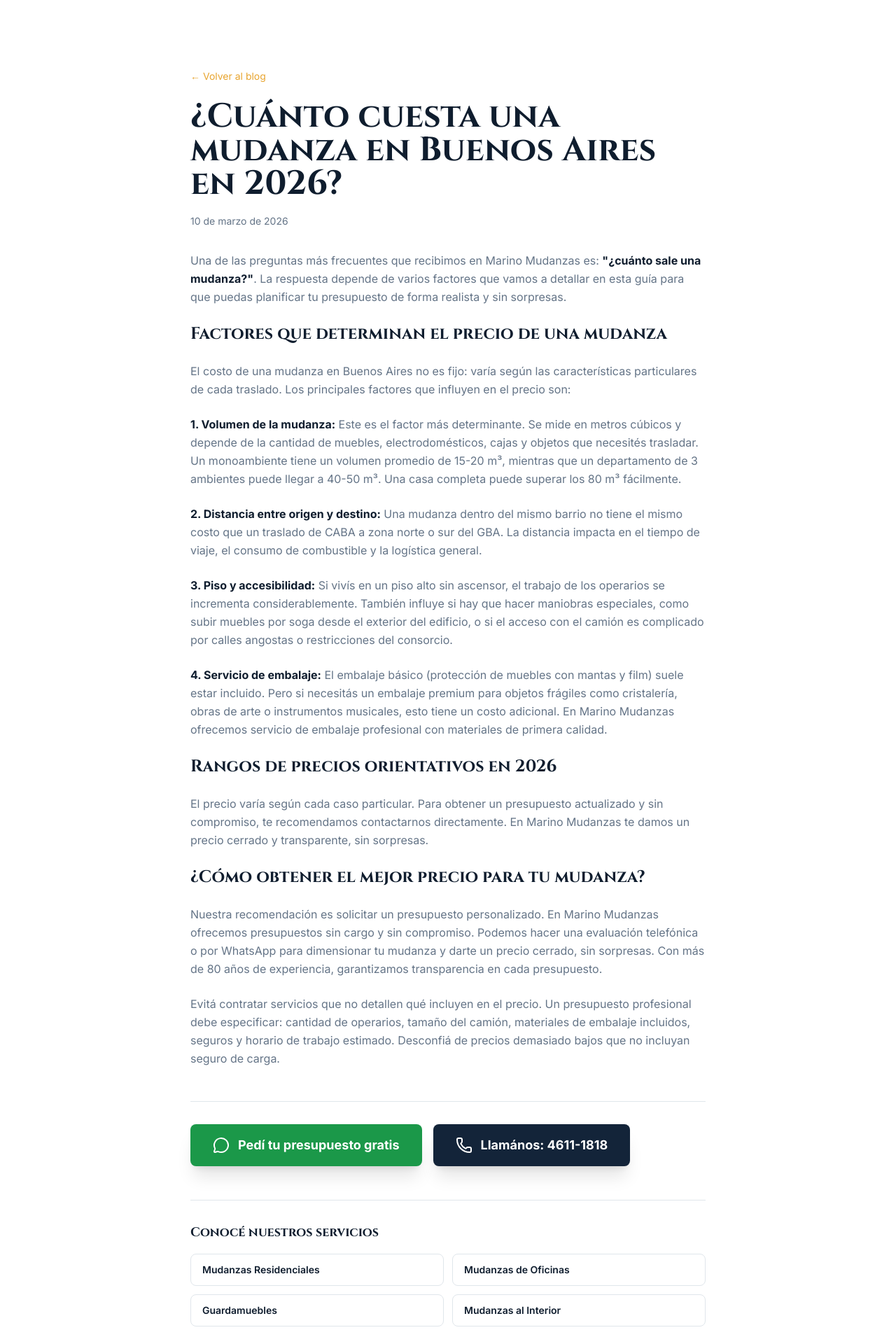
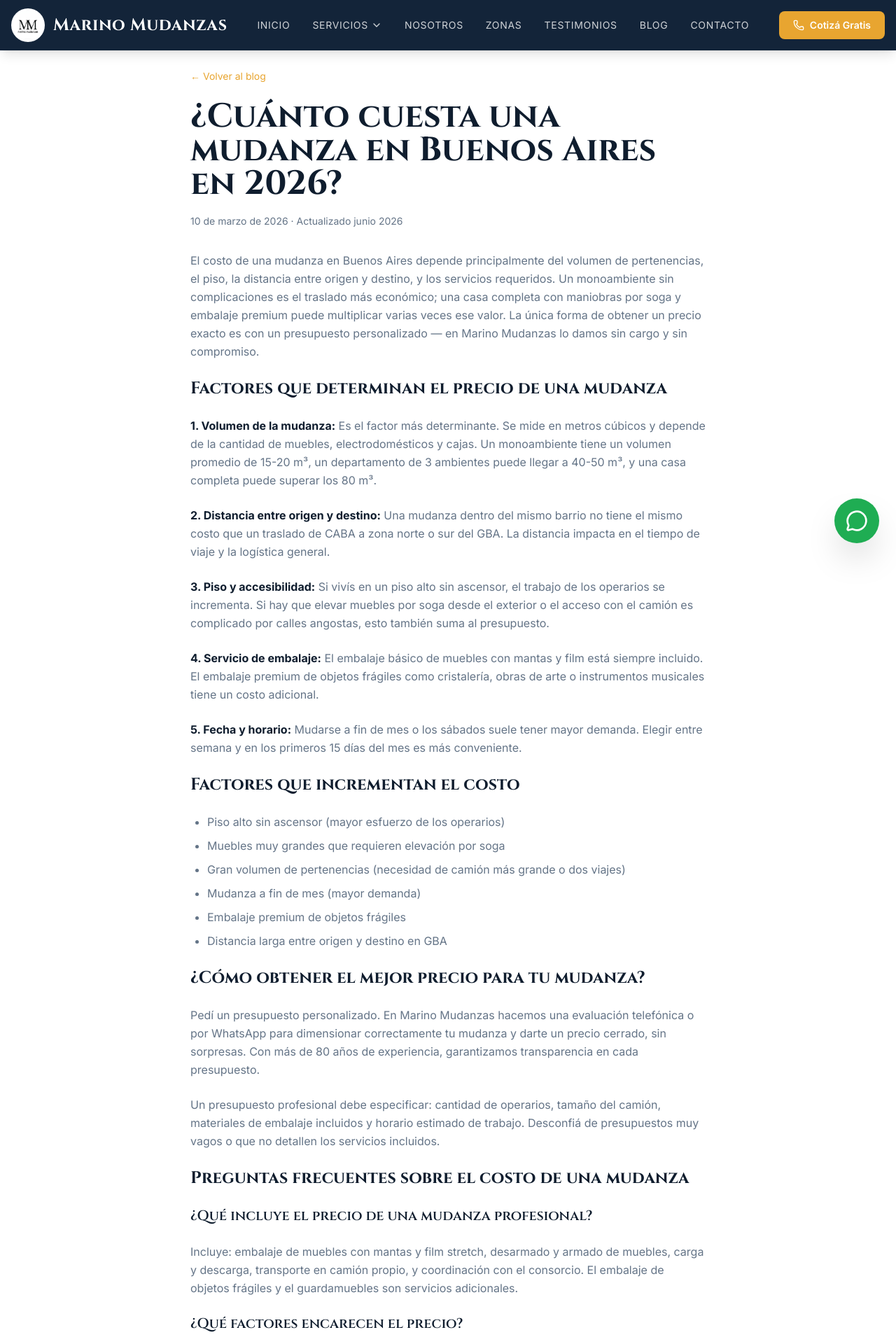
Before and after one commit to Lukaku55/marinomudanzas-next, a Next.js app: page /blog/cuanto-cuesta-mudanza-buenos-aires in a window 1280 px wide. Shown: the top 1920 px of the page at 70% size. Built offline with nearby package versions, Linux system fonts and the light colour scheme.

Commit message:
Optimize cuanto-cuesta blog: direct answer, FAQPage + breadcrumb schema, fix Header/Footer

```diff
--- a/app/blog/cuanto-cuesta-mudanza-buenos-aires/page.tsx
+++ b/app/blog/cuanto-cuesta-mudanza-buenos-aires/page.tsx
@@ -3,40 +3,82 @@
 import Footer from "@/components/Footer";
 import WhatsAppButton from "@/components/WhatsAppButton";
 import Link from "next/link";
+import { MessageCircle, Phone } from "lucide-react";
 
 export const metadata: Metadata = {
   title: "¿Cuánto cuesta una mudanza en Buenos Aires en 2026? | Marino Mudanzas",
   description: "¿Cuánto cuesta una mudanza en Buenos Aires? Precios reales por tamaño de vivienda: monoambiente, 2 y 3 ambientes. Guía actualizada 2026. Presupuesto sin cargo al 4611-1818.",
 };
 
-import { MessageCircle, Phone } from "lucide-react";
+const breadcrumbSchema = {
+  "@context": "https://schema.org",
+  "@type": "BreadcrumbList",
+  "itemListElement": [
+    { "@type": "ListItem", "position": 1, "name": "Inicio", "item": "https://www.mudanzasmarino.com.ar" },
+    { "@type": "ListItem", "position": 2, "name": "Blog", "item": "https://www.mudanzasmarino.com.ar/blog" },
+    { "@type": "ListItem", "position": 3, "name": "¿Cuánto cuesta una mudanza en Buenos Aires?", "item": "https://www.mudanzasmarino.com.ar/blog/cuanto-cuesta-mudanza-buenos-aires" }
+  ]
+};
 
-
-const jsonLd = {
+const articleSchema = {
   "@context": "https://schema.org",
   "@type": "Article",
-  "headline": "¿Cuánto cuesta una mudanza en Buenos Aires en 2026? | Marino Mudanzas",
-  "description": "Conocé los factores que definen el costo de una mudanza en Buenos Aires: volumen, distancia, piso, embalaje. Rangos de precios actualizados 2026. Presupuesto sin cargo.",
+  "headline": "¿Cuánto cuesta una mudanza en Buenos Aires en 2026?",
+  "description": "Conocé los factores que definen el costo de una mudanza en Buenos Aires: volumen, distancia, piso, embalaje. Rangos de precios actualizados 2026.",
+  "datePublished": "2026-03-10",
+  "dateModified": "2026-06-25",
   "url": "https://www.mudanzasmarino.com.ar/blog/cuanto-cuesta-mudanza-buenos-aires",
-  "author": {
-    "@type": "Organization",
-    "name": "Marino Mudanzas",
-    "url": "https://www.mudanzasmarino.com.ar"
-  },
-  "publisher": {
-    "@type": "Organization",
-    "name": "Marino Mudanzas",
-    "logo": {
-      "@type": "ImageObject",
-      "url": "https://www.mudanzasmarino.com.ar/logo-marino-nuevo.png"
+  "author": { "@type": "Organization", "name": "Marino Mudanzas", "url": "https://www.mudanzasmarino.com.ar" },
+  "publisher": { "@type": "Organization", "name": "Marino Mudanzas", "logo": { "@type": "ImageObject", "url": "https://www.mudanzasmarino.com.ar/logo-marino-nuevo.png" } },
+  "mainEntityOfPage": { "@type": "WebPage", "@id": "https://www.mudanzasmarino.com.ar/blog/cuanto-cuesta-mudanza-buenos-aires" }
+};
+
+const faqSchema = {
+  "@context": "https://schema.org",
+  "@type": "FAQPage",
+  "mainEntity": [
+    {
+      "@type": "Question",
+      "name": "¿Cuánto cuesta una mudanza de monoambiente en Buenos Aires?",
+      "acceptedAnswer": {
+        "@type": "Answer",
+        "text": "Una mudanza de monoambiente en Buenos Aires es la más económica. El precio depende del piso, la distancia y si hay ascensor. Para obtener un precio exacto para tu situación, pedí un presupuesto sin cargo."
+      }
+    },
+    {
+      "@type": "Question",
+      "name": "¿Cuánto cuesta una mudanza de 2 ambientes en Buenos Aires?",
+      "acceptedAnswer": {
+        "@type": "Answer",
+        "text": "Una mudanza de departamento de 2 ambientes en Buenos Aires tiene un precio que varía según el piso, la distancia entre origen y destino, y si requiere maniobras especiales como elevación por soga. Consultanos para un presupuesto personalizado."
+      }
+    },
+    {
+      "@type": "Question",
+      "name": "¿Qué incluye el precio de una mudanza profesional?",
+      "acceptedAnswer": {
+        "@type": "Answer",
+        "text": "Un presupuesto de mudanza profesional en Buenos Aires incluye: embalaje de muebles con mantas y film stretch, desarmado y armado de muebles, carga y descarga, transporte en camión propio, y coordinación con el consorcio. El embalaje de objetos frágiles y el guardamuebles son servicios adicionales."
+      }
+    },
+    {
+      "@type": "Question",
+      "name": "¿Qué factores encarecen el precio de una mudanza?",
+      "acceptedAnswer": {
+        "@type": "Answer",
+        "text": "Los factores que más encarecen una mudanza son: piso alto sin ascensor, necesidad de elevar muebles por soga, gran volumen de pertenencias, mudanza a fin de mes o sábados, distancia larga entre origen y destino, y servicio de embalaje premium de objetos frágiles."
+      }
     }
-  }
+  ]
 };
 
 export default function Page() {
   return (
     <>
-      <script type="application/ld+json" dangerouslySetInnerHTML={{ __html: JSON.stringify(jsonLd) }} />
+      <script type="application/ld+json" dangerouslySetInnerHTML={{ __html: JSON.stringify(breadcrumbSchema) }} />
+      <script type="application/ld+json" dangerouslySetInnerHTML={{ __html: JSON.stringify(articleSchema) }} />
+      <script type="application/ld+json" dangerouslySetInnerHTML={{ __html: JSON.stringify(faqSchema) }} />
+      <Header />
       <main className="pt-24 pb-20">
         <article className="container mx-auto px-4 max-w-3xl">
           <Link href="/blog" className="font-body text-gold hover:underline text-sm mb-6 inline-block">← Volver al blog</Link>
@@ -44,58 +86,50 @@
           <h1 className="font-display text-3xl md:text-5xl font-bold text-foreground mb-4">
             ¿Cuánto cuesta una mudanza en Buenos Aires en 2026?
           </h1>
-          <time className="font-body text-muted-foreground text-sm">10 de marzo de 2026</time>
+          <time className="font-body text-muted-foreground text-sm">10 de marzo de 2026 · Actualizado junio 2026</time>
 
           <div className="prose prose-lg mt-8 font-body text-muted-foreground leading-relaxed space-y-6">
             <p>
-              Una de las preguntas más frecuentes que recibimos en Marino Mudanzas es: <strong className="text-foreground">"¿cuánto sale una mudanza?"</strong>. La respuesta depende de varios factores que vamos a detallar en esta guía para que puedas planificar tu presupuesto de forma realista y sin sorpresas.
+              El costo de una mudanza en Buenos Aires depende principalmente del volumen de pertenencias, el piso, la distancia entre origen y destino, y los servicios requeridos. Un monoambiente sin complicaciones es el traslado más económico; una casa completa con maniobras por soga y embalaje premium puede multiplicar varias veces ese valor. La única forma de obtener un precio exacto es con un presupuesto personalizado — en Marino Mudanzas lo damos sin cargo y sin compromiso.
             </p>
 
             <h2 className="font-display text-2xl font-bold text-foreground mt-10 mb-4">Factores que determinan el precio de una mudanza</h2>
 
-            <p>
-              El costo de una mudanza en Buenos Aires no es fijo: varía según las características particulares de cada traslado. Los principales factores que influyen en el precio son:
-            </p>
+            <p><strong className="text-foreground">1. Volumen de la mudanza:</strong> Es el factor más determinante. Se mide en metros cúbicos y depende de la cantidad de muebles, electrodomésticos y cajas. Un monoambiente tiene un volumen promedio de 15-20 m³, un departamento de 3 ambientes puede llegar a 40-50 m³, y una casa completa puede superar los 80 m³.</p>
 
-            <p>
-              <strong className="text-foreground">1. Volumen de la mudanza:</strong> Este es el factor más determinante. Se mide en metros cúbicos y depende de la cantidad de muebles, electrodomésticos, cajas y objetos que necesités trasladar. Un monoambiente tiene un volumen promedio de 15-20 m³, mientras que un departamento de 3 ambientes puede llegar a 40-50 m³. Una casa completa puede superar los 80 m³ fácilmente.
-            </p>
+            <p><strong className="text-foreground">2. Distancia entre origen y destino:</strong> Una mudanza dentro del mismo barrio no tiene el mismo costo que un traslado de CABA a zona norte o sur del GBA. La distancia impacta en el tiempo de viaje y la logística general.</p>
 
-            <p>
-              <strong className="text-foreground">2. Distancia entre origen y destino:</strong> Una mudanza dentro del mismo barrio no tiene el mismo costo que un traslado de CABA a zona norte o sur del GBA. La distancia impacta en el tiempo de viaje, el consumo de combustible y la logística general.
-            </p>
+            <p><strong className="text-foreground">3. Piso y accesibilidad:</strong> Si vivís en un piso alto sin ascensor, el trabajo de los operarios se incrementa. Si hay que elevar muebles por soga desde el exterior o el acceso con el camión es complicado por calles angostas, esto también suma al presupuesto.</p>
 
-            <p>
-              <strong className="text-foreground">3. Piso y accesibilidad:</strong> Si vivís en un piso alto sin ascensor, el trabajo de los operarios se incrementa considerablemente. También influye si hay que hacer maniobras especiales, como subir muebles por soga desde el exterior del edificio, o si el acceso con el camión es complicado por calles angostas o restricciones del consorcio.
-            </p>
+            <p><strong className="text-foreground">4. Servicio de embalaje:</strong> El embalaje básico de muebles con mantas y film está siempre incluido. El embalaje premium de objetos frágiles como cristalería, obras de arte o instrumentos musicales tiene un costo adicional.</p>
 
-            <p>
-              <strong className="text-foreground">4. Servicio de embalaje:</strong> El embalaje básico (protección de muebles con mantas y film) suele estar incluido. Pero si necesitás un embalaje premium para objetos frágiles como cristalería, obras de arte o instrumentos musicales, esto tiene un costo adicional. En Marino Mudanzas ofrecemos servicio de embalaje profesional con materiales de primera calidad.
-            </p>
+            <p><strong className="text-foreground">5. Fecha y horario:</strong> Mudarse a fin de mes o los sábados suele tener mayor demanda. Elegir entre semana y en los primeros 15 días del mes es más conveniente.</p>
 
-            <p>
-
-            </p>
-
-            <h2 className="font-display text-2xl font-bold text-foreground mt-10 mb-4">Rangos de precios orientativos en 2026</h2>
-
-            <p>
-
-            </p>
-
-            <p>
-              El precio varía según cada caso particular. Para obtener un presupuesto actualizado y sin compromiso, te recomendamos contactarnos directamente. En Marino Mudanzas te damos un precio cerrado y transparente, sin sorpresas.
-            </p>
+            <h2 className="font-display text-2xl font-bold text-foreground mt-10 mb-4">Factores que incrementan el costo</h2>
+            <ul className="list-disc pl-6 space-y-2">
+              <li>Piso alto sin ascensor (mayor esfuerzo de los operarios)</li>
+              <li>Muebles muy grandes que requieren elevación por soga</li>
+              <li>Gran volumen de pertenencias (necesidad de camión más grande o dos viajes)</li>
+              <li>Mudanza a fin de mes (mayor demanda)</li>
+              <li>Embalaje premium de objetos frágiles</li>
+              <li>Distancia larga entre origen y destino en GBA</li>
+            </ul>
 
             <h2 className="font-display text-2xl font-bold text-foreground mt-10 mb-4">¿Cómo obtener el mejor precio para tu mudanza?</h2>
+            <p>Pedí un presupuesto personalizado. En Marino Mudanzas hacemos una evaluación telefónica o por WhatsApp para dimensionar correctamente tu mudanza y darte un precio cerrado, sin sorpresas. Con más de 80 años de experiencia, garantizamos transparencia en cada presupuesto.</p>
 
-            <p>
-              Nuestra recomendación es solicitar un presupuesto personalizado. En Marino Mudanzas ofrecemos presupuestos sin cargo y sin compromiso. Podemos hacer una evaluación telefónica o por WhatsApp para dimensionar tu mudanza y darte un precio cerrado, sin sorpresas. Con más de 80 años de experiencia, garantizamos transparencia en cada presupuesto.
-            </p>
+            <p>Un presupuesto profesional debe especificar: cantidad de operarios, tamaño del camión, materiales de embalaje incluidos y horario estimado de trabajo. Desconfiá de presupuestos muy vagos o que no detallen los servicios incluidos.</p>
 
-            <p>
-              Evitá contratar servicios que no detallen qué incluyen en el precio. Un presupuesto profesional debe especificar: cantidad de operarios, tamaño del camión, materiales de embalaje incluidos, seguros y horario de trabajo estimado. Desconfiá de precios demasiado bajos que no incluyan seguro de carga.
-            </p>
+            <h2 className="font-display text-2xl font-bold text-foreground mt-10 mb-4">Preguntas frecuentes sobre el costo de una mudanza</h2>
+
+            <h3 className="font-display text-xl font-semibold text-foreground mt-6 mb-2">¿Qué incluye el precio de una mudanza profesional?</h3>
+            <p>Incluye: embalaje de muebles con mantas y film stretch, desarmado y armado de muebles, carga y descarga, transporte en camión propio, y coordinación con el consorcio. El embalaje de objetos frágiles y el guardamuebles son servicios adicionales.</p>
+
+            <h3 className="font-display text-xl font-semibold text-foreground mt-6 mb-2">¿Qué factores encarecen el precio?</h3>
+            <p>Piso alto sin ascensor, necesidad de elevar muebles por soga, gran volumen de pertenencias, mudanza a fin de mes o sábados, y distancia larga entre origen y destino.</p>
+
+            <h3 className="font-display text-xl font-semibold text-foreground mt-6 mb-2">¿Cómo puedo reducir el costo de mi mudanza?</h3>
+            <p>Elegí una fecha entre semana y en los primeros 15 días del mes, embalá vos mismo lo que podás, descartá objetos que no necesitás, y reservá con anticipación para tener más opciones de fecha.</p>
           </div>
 
           <div className="flex flex-col sm:flex-row items-center gap-4 mt-12 pt-8 border-t border-border">
@@ -103,33 +137,33 @@
               href="https://wa.me/5491154507435?text=Hola%2C%20quiero%20solicitar%20un%20presupuesto%20de%20mudanza%20sin%20cargo"
               target="_blank"
               rel="noopener noreferrer"
-              className="flex items-center gap-3 bg-[hsl(142,70%,35%)] text-primary-foreground px-8 py-4 rounded-lg font-body font-bold text-lg hover:opacity-90 transition-opacity shadow-xl"
+              className="flex items-center gap-3 bg-green-600 text-white px-8 py-4 rounded-lg font-body font-bold text-lg hover:opacity-90 transition-opacity shadow-xl"
             >
               <MessageCircle className="w-6 h-6" />
               Pedí tu presupuesto gratis
             </a>
             <a
               href="tel:+541146111818"
-              className="flex items-center gap-3 bg-navy text-primary-foreground px-8 py-4 rounded-lg font-body font-bold text-lg hover:opacity-90 transition-opacity shadow-xl"
+              className="flex items-center gap-3 bg-navy text-white px-8 py-4 rounded-lg font-body font-bold text-lg hover:opacity-90 transition-opacity shadow-xl"
             >
               <Phone className="w-6 h-6" />
-              Llamános: 4611-1818
+              Llamanos: 4611-1818
             </a>
           </div>
 
           <div className="mt-12 pt-8 border-t border-border">
-            <h3 className="font-display text-lg font-bold text-foreground mb-4">Conocé nuestros servicios</h3>
-            <div className="grid grid-cols-2 gap-3">
+            <h3 className="font-display text-lg font-bold text-foreground mb-4">Artículos relacionados</h3>
+            <div className="grid grid-cols-1 sm:grid-cols-2 gap-3">
+              <Link href="/blog/que-incluye-una-mudanza" className="bg-card border border-border rounded-lg px-4 py-3 font-body text-sm font-semibold text-foreground hover:border-gold/40 hover:text-gold transition-colors">¿Qué incluye un servicio de mudanza?</Link>
+              <Link href="/blog/empresa-mudanzas-confiable-buenos-aires" className="bg-card border border-border rounded-lg px-4 py-3 font-body text-sm font-semibold text-foreground hover:border-gold/40 hover:text-gold transition-colors">Cómo elegir una empresa confiable</Link>
+              <Link href="/blog/checklist-mudanza" className="bg-card border border-border rounded-lg px-4 py-3 font-body text-sm font-semibold text-foreground hover:border-gold/40 hover:text-gold transition-colors">Checklist completo de mudanza</Link>
               <Link href="/mudanzas-residenciales" className="bg-card border border-border rounded-lg px-4 py-3 font-body text-sm font-semibold text-foreground hover:border-gold/40 hover:text-gold transition-colors">Mudanzas Residenciales</Link>
-              <Link href="/mudanzas-oficinas" className="bg-card border border-border rounded-lg px-4 py-3 font-body text-sm font-semibold text-foreground hover:border-gold/40 hover:text-gold transition-colors">Mudanzas de Oficinas</Link>
-              <Link href="/guardamuebles" className="bg-card border border-border rounded-lg px-4 py-3 font-body text-sm font-semibold text-foreground hover:border-gold/40 hover:text-gold transition-colors">Guardamuebles</Link>
-              <Link href="/mudanzas-interior" className="bg-card border border-border rounded-lg px-4 py-3 font-body text-sm font-semibold text-foreground hover:border-gold/40 hover:text-gold transition-colors">Mudanzas al Interior</Link>
             </div>
           </div>
         </article>
       </main>
-
-
+      <Footer />
+      <WhatsAppButton />
     </>
   );
-};
+}
```
